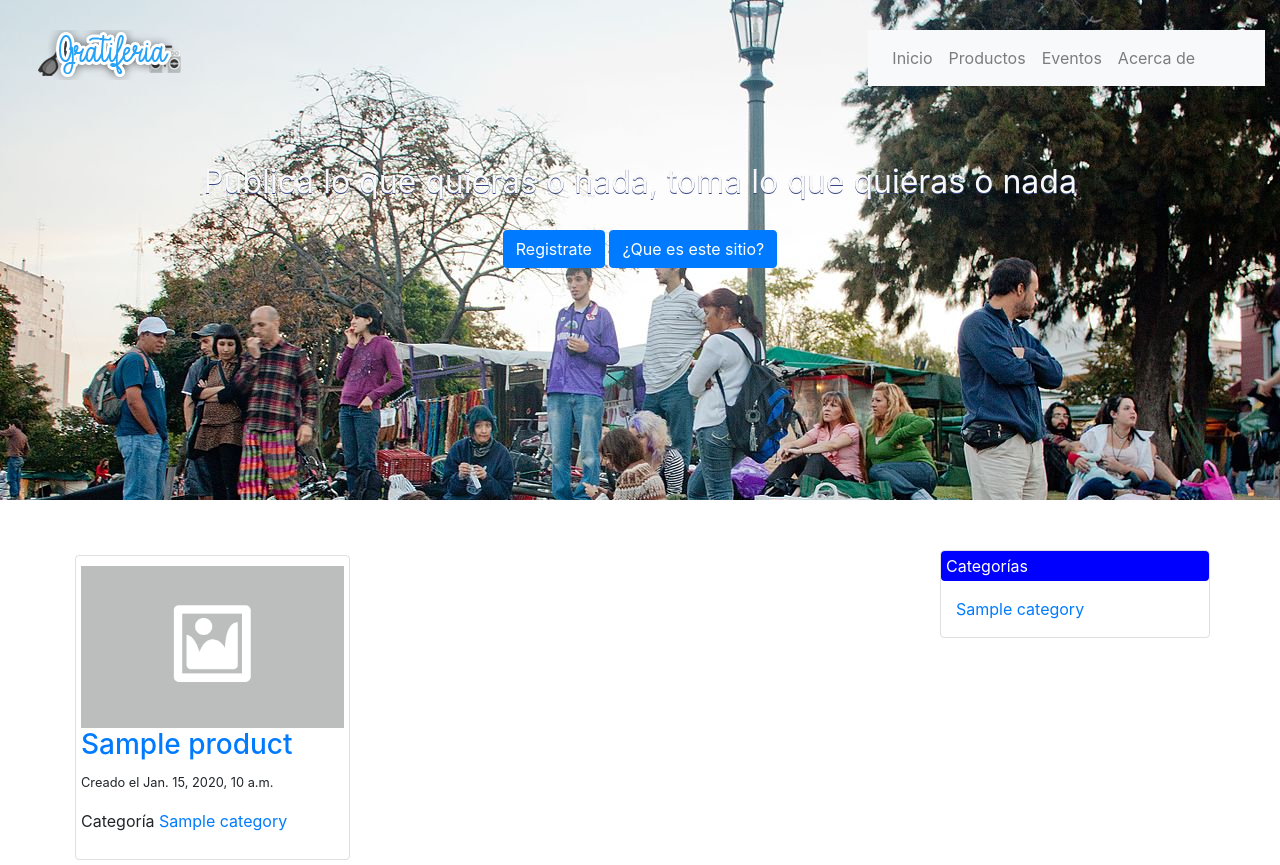
After one commit to fernandosg/gratiferia, a Django app: template apps/products/templates/products/products_list.html in a window 1280 px wide. The commit adds this page. Run offline with Django 3.2, Linux system fonts and the light colour scheme; the template is opened without the code that fills it: most values are stand-ins (such as "Sample title", 1, 10 or a date in 2020); some libraries are stand-ins or nearby versions.

Commit message:
Basic structure HTML for category, list of products and detail product
X

```diff
--- /dev/null
+++ b/apps/products/templates/products/_product_detail.html
@@ -0,0 +1,22 @@
+<div class="card-product">
+  <header class="row">
+    <div class="col-12">
+      <a href="{% url 'product_detail' slug=product.slug %}">
+        {% if product.have_images %}
+        <img src="{{product.first_image.url}}"/>
+        {% else %}
+        <img src="{{STATIC_URL}}/static/img/placeholder.gif" style="width:100%;"/>
+        {% endif %}
+      </a>
+    </div>
+  </header>
+  <section class="row">
+    <div class="col-12">
+      <h3><a href="{% url 'product_detail' slug=product.slug  %}">{{product.name}}</a></h3>
+      <p><small>Creado el {{product.created_at}}</small></p>
+    </div>
+    <div class="col-12">
+      <p>Categoría <a href="{% url 'products_by_category' slug=product.category.slug %}">{{product.category.name}}</a></p>
+    </div>
+  </section>
+</div>
--- /dev/null
+++ b/apps/products/templates/products/_sidebar.html
@@ -0,0 +1,14 @@
+<aside class="col-md-3 col-12" style="padding-left:30px;">
+  <div class="row">
+    <section class="col-12 section-side">
+      <header style="background-color:blue; border-radius:4px;">
+        <p style="color:white; padding: 3px 5px;">Categorías</p>
+      </header>
+      <div style="padding: 0px 15px;">
+        {% for category in categories %}
+          <p><a href="{% url 'products_by_category' slug=category.slug %}">{{category.name}}</a></p>
+        {% endfor %}
+      </div>
+    </section>
+  </div>
+</aside>
--- /dev/null
+++ b/apps/products/templates/products/products_list.html
@@ -0,0 +1,15 @@
+{% extends 'base.html' %}
+{% block content %}
+<div class="row">
+  <section class="col-md-9 col-12">
+    <div class="row">
+      {% for product in products %}
+        <article class="col-4" style="padding:5px;">
+          {% include 'products/_product_detail.html' %}
+        </article>
+      {% endfor %}
+    </div>
+  </section>
+  {% include 'products/_sidebar.html' %}
+</div>
+{% endblock %}
--- a/templates/base.html
+++ b/templates/base.html
@@ -1,8 +1,12 @@
 <!DOCTYPE html>
 <html lang="es">
 <head>
-  <title>Gratiferia</title>
-  <link rel="stylesheet" href="{{STATIC_URL}}static/css/bootstrap.min.css" />
+  {% if title %}
+    <title>{{title}} | Gratiferia</title>
+  {% else %}
+    <title>Gratiferia</title>
+  {% endif %}
+  <link rel="stylesheet" href="{{STATIC_URL}}/static/css/bootstrap.min.css" />
   <style>
     header.head{
       background: url('/static/img/bg_header.jpg');
@@ -11,6 +15,17 @@
       background-position: top center;
       background-repeat: no-repeat;
       background-size: cover;
+    }
+      .card-product{
+        padding: 10px 5px;
+        border: 1px solid #dfdfdf;
+        border-radius: 4px;
+      }
+
+    .section-side{
+      border: 1px solid #dfdfdf;
+      border-radius: 4px;
+      padding: 0;
     }
   </style>
   {% block css %}
@@ -21,7 +36,7 @@
     <div class="row">
       <div class="col-12">
         <section class="row">
-          <div class="col-md-8"><img src="{{STATIC_URL}}static/img/logo.png"/></div>
+          <div class="col-md-8"><img src="{{STATIC_URL}}/static/img/logo.png"/></div>
           <div class="col-md-4">
             <nav class="navbar navbar-expand-lg navbar-light bg-light">
               <button class="navbar-toggler" type="button" data-toggle="collapse" data-target="#navbarSupportedContent" aria-controls="navbarSupportedContent" aria-expanded="false" aria-label="Toggle navigation">
@@ -66,7 +81,7 @@
     {% endblock %}
   </main>
   <script src="https://code.jquery.com/jquery-3.2.1.slim.min.js" integrity="sha384-KJ3o2DKtIkvYIK3UENzmM7KCkRr/rE9/Qpg6aAZGJwFDMVNA/GpGFF93hXpG5KkN" crossorigin="anonymous"></script>
-  <script src="{{STATIC_URL}}static/js/bootstrap.min.js"></script>
+  <script src="{{STATIC_URL}}/static/js/bootstrap.min.js"></script>
   {% block js %}
   {% endblock %}
 </body>
```
Also changed, not shown: apps/home/templates/home/index.html (+1 -29 lines), apps/products/views.py (+13 -9 lines).
